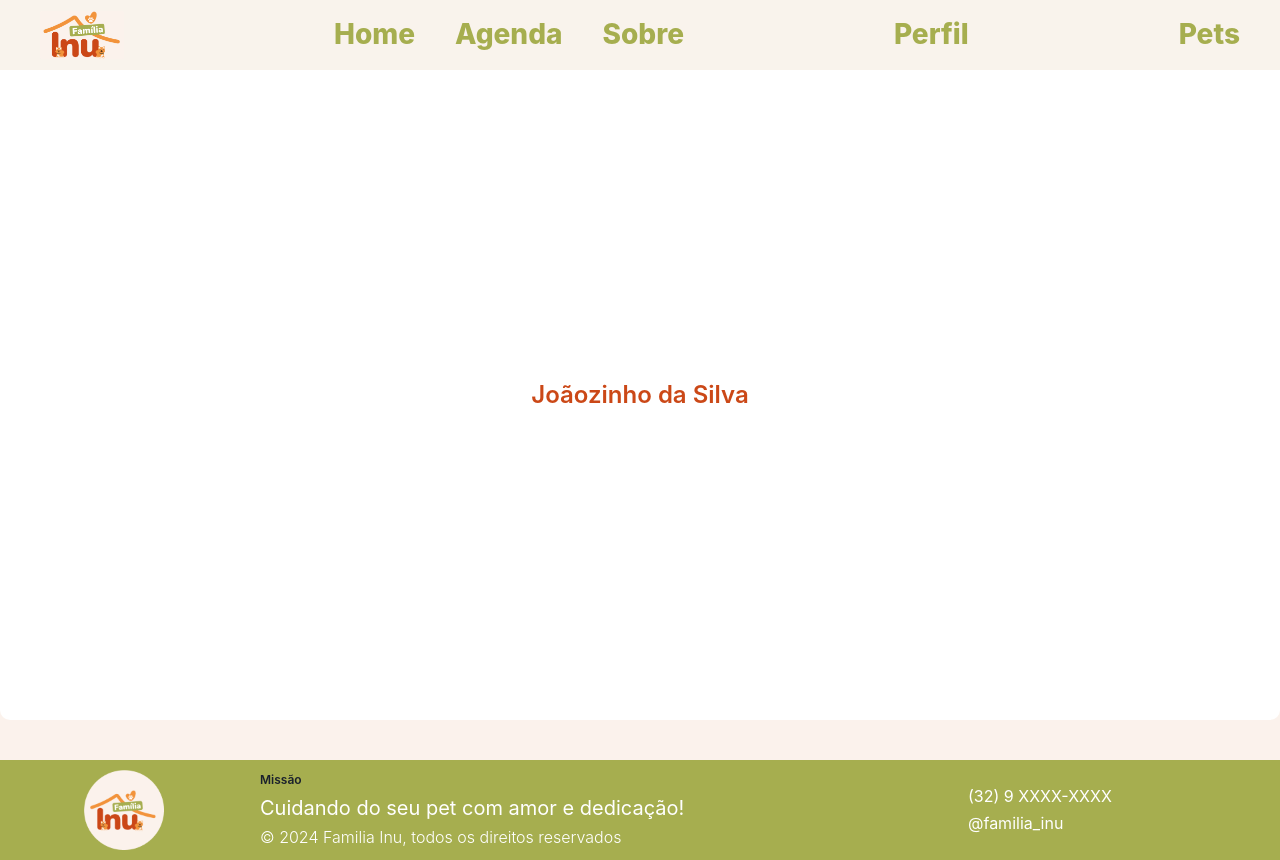
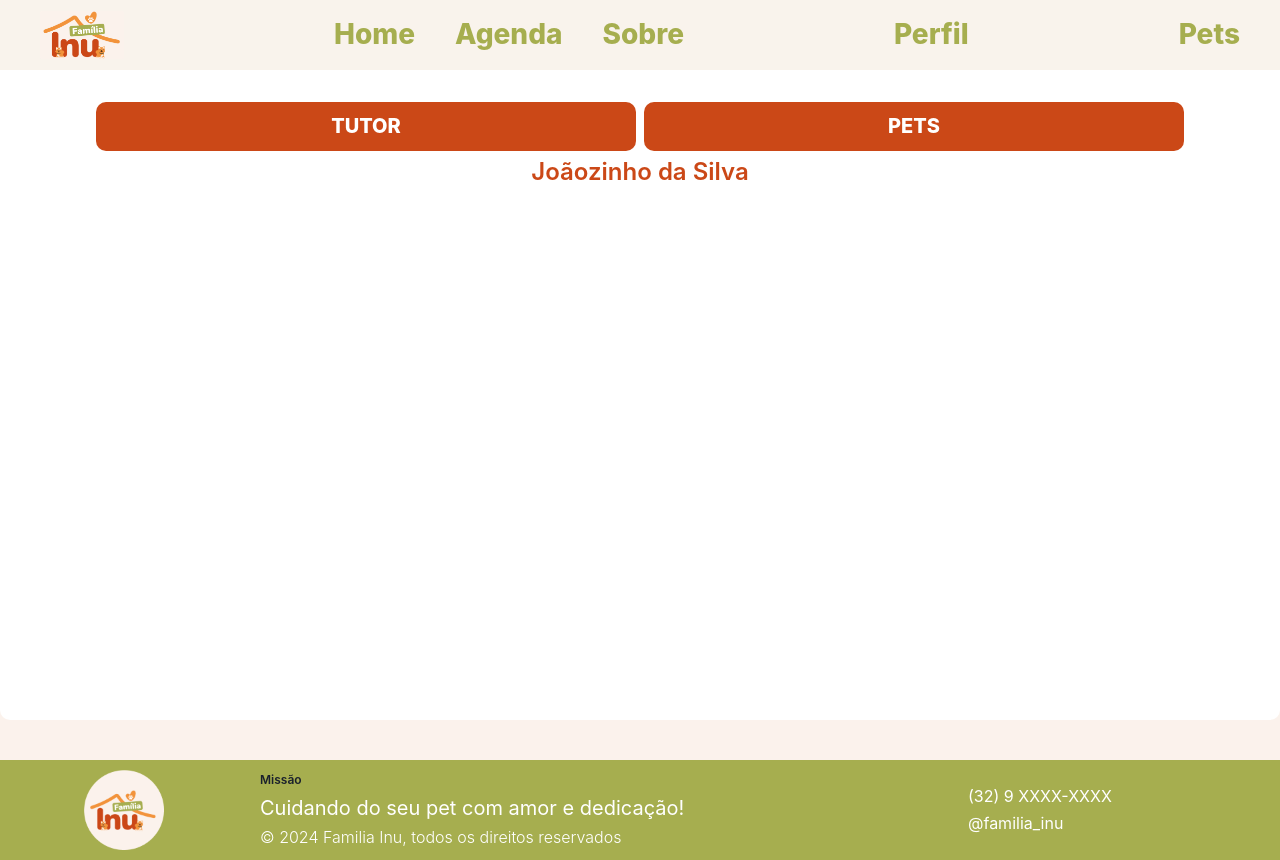
Before and after one commit to yamashita-tiemi/Familia-Inu, a Next.js app: page /perfil in a window 1280 px wide. Built offline with nearby package versions, Linux system fonts and the light colour scheme.

Commit message:
comecando o perfil

```diff
--- a/src/app/_components/article.tsx
+++ b/src/app/_components/article.tsx
@@ -27,7 +27,7 @@ export function ArticleIndexPrimary({ text1, text2, text3 }: ArticleIndexPrimary
                 <TextIndex text={text2} size={"20px"} color={"#FFFFFF"} />
                 <TextIndex text={text3} size={"20px"} color={"#FFFFFF"} />
             </Stack>
-            <Button title={"Agende aqui"} href={"/agenda"} w="30%"></Button>
+            <Button title={"Agende aqui"} href={"/login"} w="30%"></Button>
         </Stack>
     )
 }
--- a/src/app/_components/button.tsx
+++ b/src/app/_components/button.tsx
@@ -34,3 +34,37 @@ export function Button({ title, href, w }: ButtonProps) {
         </Link>
     )
 }
+
+interface ButtonPerfilProps {
+    title: string
+    href: string
+    w?: string
+}
+
+export function ButtonPerfil({ title, href, w }: ButtonPerfilProps) {
+    return (
+        <Link
+            as={NextLink}
+            href={href}
+            backgroundColor={"#CB4817"}
+            _hover={{ bg: "#F2933C" }}
+            borderRadius={"5px"}
+            color={"#FFFFFF"}
+            width={w}
+            paddingY={3}
+            // marginBottom={2}
+            // marginTop={10}
+            minWidth={"100px"}
+            height={"100%"}
+        >
+            <Box
+                as='button'
+                width={"100%"}
+            >
+                <HStack justifyContent={"center"}>
+                    <TitleButton title={title} size={"20px"}/>
+                </HStack>
+            </Box>
+        </Link>
+    )
+}
--- a/src/app/_components/section.tsx
+++ b/src/app/_components/section.tsx
@@ -6,6 +6,7 @@ import { CardReview } from "./card";
 import { IconCard, IconSocialCard } from "./icon";
 import { Text, TextCard } from "./text";
 import { FAQItem} from "./FAQItem";
+import { Button } from "./button";
 
 export function SectionIndexPrimary() {
     return (
@@ -192,16 +193,24 @@ export function SectionPerfil() {
             paddingTop={"70px"}
             borderRadius={10}
         >
-            <HStack
+            <Stack
                 // bg={"blue"}
                 height={"100%"}
                 width={"85%"}
-                justifyContent={"center"}
+                // justifyContent={"center"}
                 alignItems={"center"}
             >
+                <HStack
+                    // bg={"pink"}
+                    width={"100%"}
+                    height={"80px"}
+                >
+                    <Button title={"Tutor"} href={"/"} w="50%"></Button>
+                    <Button title={"Pets"} href={"/"} w="50%"></Button>
+                </HStack>
                 {/* <ImageFooter src={"/logo_redonda.png"} alt={"Família Inu"} width={90} height={100} w="10%"/> */}
                 <TitleCard title={"Joãozinho da Silva"} size={"24px"} color="#CB4817"/>
-            </HStack>
+            </Stack>
 
         </HStack>
     )
--- a/src/app/_components/text.tsx
+++ b/src/app/_components/text.tsx
@@ -4,7 +4,7 @@ interface TextIndexProps {
     text: string;
     size: string;
     color: string;
-    margin: string;
+    margin?: string;
 }
 
 export function TextIndex({ text, size, color, margin }: TextIndexProps) {
```
